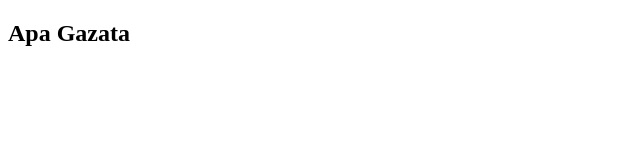
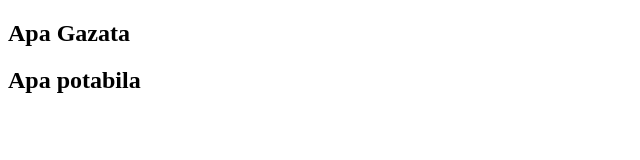
Before and after one commit to MissingMirkea/Lab-9, a plain HTML site: page index.html in a window 1280 px wide. Shown: the whole page, without its empty margins (0-640 px from the left). Drawn offline with Linux system fonts and the light colour scheme.

Commit message:
A 2 commit

```diff
--- a/index.html
+++ b/index.html
@@ -7,5 +7,6 @@
 </head>
 <body>
     <h2>Apa Gazata</h2>
+    <h2>Apa potabila</h2>
 </body>
 </html>
```
